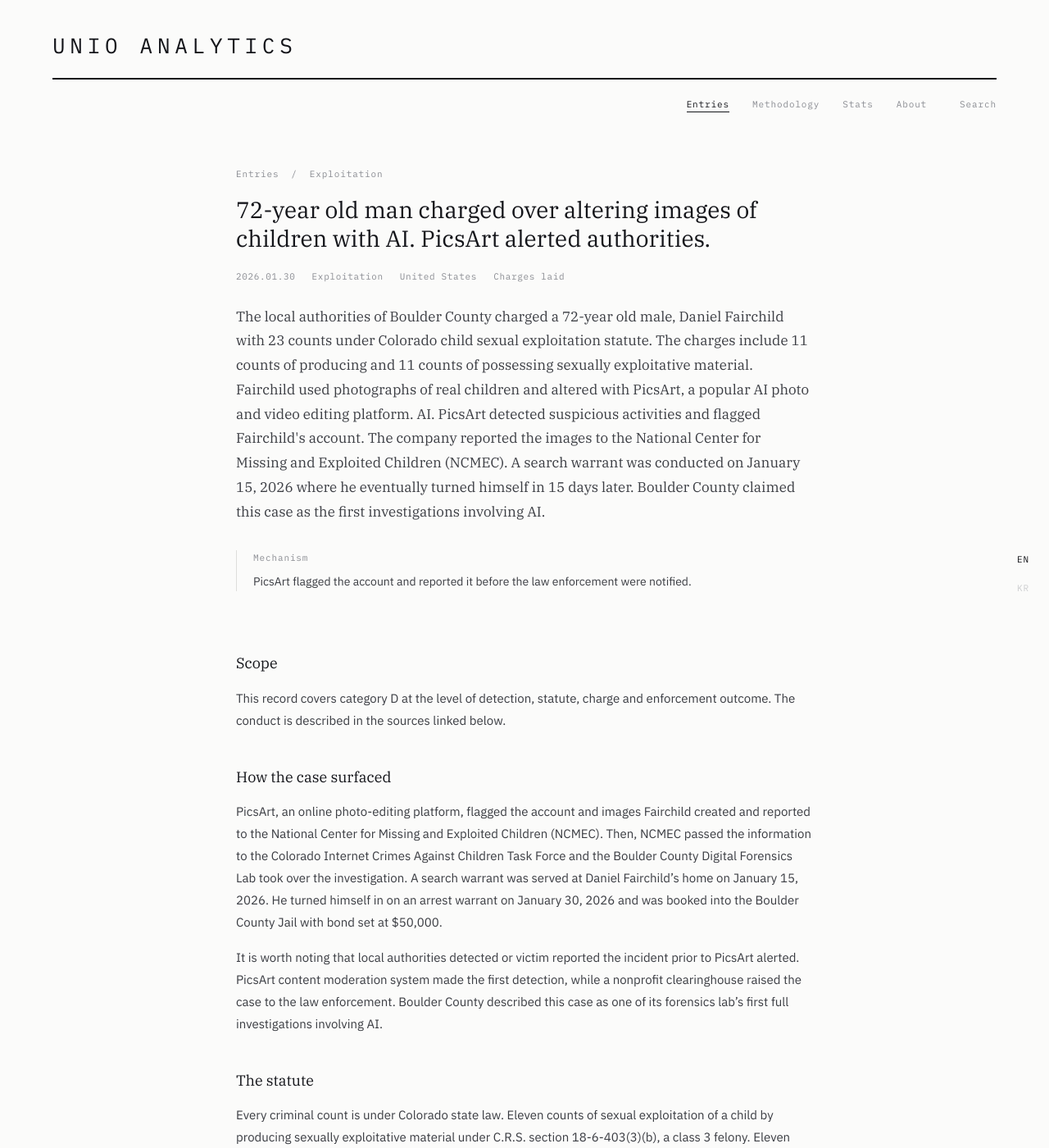
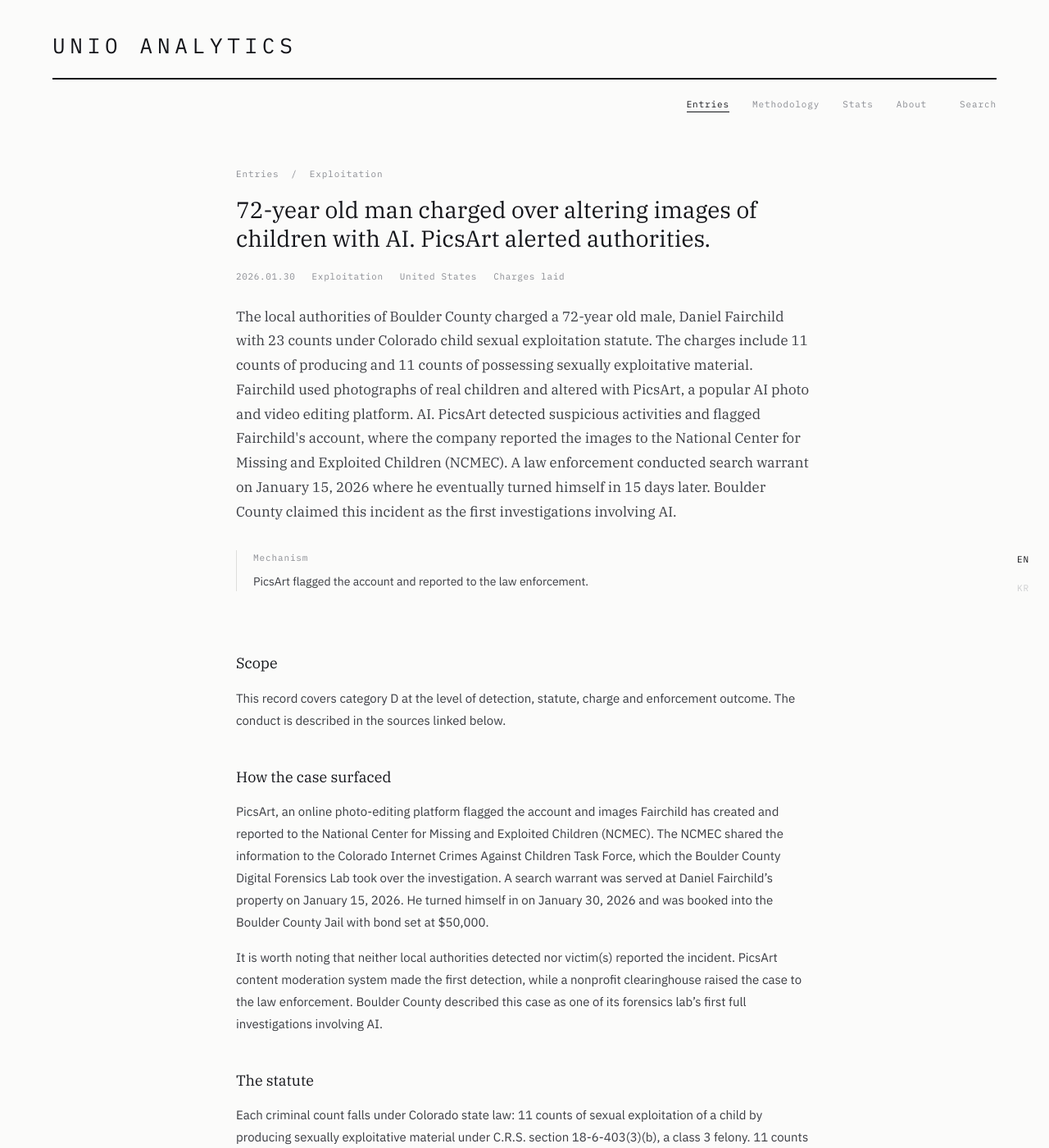
Before and after one commit to maestro-hong/maestro-hong.github.io, a Jekyll site: the page built from _entries/72-year-old-man-charged-ai-child-image.md, in a window 1280 px wide and 1400 px high. Shown: the whole window at 82% size. Built offline with Jekyll 4.4.1, drawn with Linux system fonts in a browser that asks for light colours; some of the changed text lies outside the part shown.

Commit message:
Modify content

```diff
--- a/_entries/72-year-old-man-charged-ai-child-image.md
+++ b/_entries/72-year-old-man-charged-ai-child-image.md
@@ -12,9 +12,9 @@ detection_path: provider
 next_check: 2026-10-26
 safeguard: platform-detection
 safeguard_outcome: caught
-summary: "The local authorities of Boulder County charged a 72-year old male, Daniel Fairchild with 23 counts under Colorado child sexual exploitation statute. The charges include 11 counts of producing and 11 counts of possessing sexually exploitative material. Fairchild used photographs of real children and altered with PicsArt, a popular AI photo and video editing platform. AI. PicsArt detected suspicious activities and flagged Fairchild's account. The company reported the images to the National Center for Missing and Exploited Children (NCMEC). A search warrant was conducted on January 15, 2026 where he eventually turned himself in 15 days later. Boulder County claimed this case as the first investigations involving AI."
+summary: "The local authorities of Boulder County charged a 72-year old male, Daniel Fairchild with 23 counts under Colorado child sexual exploitation statute. The charges include 11 counts of producing and 11 counts of possessing sexually exploitative material. Fairchild used photographs of real children and altered with PicsArt, a popular AI photo and video editing platform. AI. PicsArt detected suspicious activities and flagged Fairchild's account, where the company reported the images to the National Center for Missing and Exploited Children (NCMEC). A law enforcement conducted search warrant on January 15, 2026 where he eventually turned himself in 15 days later. Boulder County claimed this incident as the first investigations involving AI."
 note_label: "Mechanism"
-note: "PicsArt flagged the account and reported it before the law enforcement were notified."
+note: "PicsArt flagged the account and reported to the law enforcement."
 query: 'Boulder County sheriff arrest Colorado man AI generated sexually exploitative images'
 sources:
   - tier: P
@@ -42,43 +42,36 @@ below.
 
 ## How the case surfaced
 
-PicsArt, an online photo-editing platform, flagged the account and images Fairchild created and
+PicsArt, an online photo-editing platform flagged the account and images Fairchild has created and
 reported to the National Center for Missing and Exploited Children
-(NCMEC). Then, NCMEC passed the information to the Colorado Internet Crimes Against
-Children Task Force and the Boulder County Digital Forensics Lab took over the
-investigation. A search warrant was served at Daniel Fairchild's home on
-January 15, 2026. He turned himself in on an arrest warrant on January 30, 2026 and was
+(NCMEC). The NCMEC shared the information to the Colorado Internet Crimes Against
+Children Task Force, which the Boulder County Digital Forensics Lab took over the
+investigation. A search warrant was served at Daniel Fairchild's property on
+January 15, 2026. He turned himself in on January 30, 2026 and was
 booked into the Boulder County Jail with bond set at $50,000.
 
-It is worth noting that local authorities detected or victim reported the incident prior to PicsArt alerted. PicsArt content moderation system made the
+It is worth noting that neither local authorities detected nor victim(s) reported the incident. PicsArt content moderation system made the
 first detection, while a nonprofit clearinghouse raised the case to the law enforcement. Boulder County described this case as one of its forensics lab's first full
 investigations involving AI.
 
 ## The statute
 
-Every criminal count is under Colorado state law. Eleven counts of sexual exploitation of a
+Each criminal count falls under Colorado state law: 11 counts of sexual exploitation of a
 child by producing sexually exploitative material under C.R.S. section
-18-6-403(3)(b), a class 3 felony. Eleven counts of possession under section
+18-6-403(3)(b), a class 3 felony. 11 counts of possession under section
 18-6-403(3)(b.5), a class 5 felony. One count under section 18-6-403(5.5)(a),
 the extraordinary risk enhancer for material involving a child under twelve.
 
 Federal charges were not applied in this case and none of the statutes was laid out for
-artificial intelligence. The provisions used in this case predate generative
-image tools by a wide margin.
+AI. The provisions used in this case predate generative image tools by a wide margin.
 
 ## Altered images
 
 The sheriff's office claims that pictures of real children were altered
 using AI. The distinction of whether images were created or altered carries legal weight
-in the US. Wholly synthetic depictions occupy contested constitutional ground, which is why the federal
-provision is framed around obscenity rather than considering the
-images as contraband outright. Material derived from identifiable real
-children does not raise that problem at all.
-
-Whether prosecutors are more willing to charge altered-image cases than wholly
-synthetic ones is a question this record cannot answer alone. It is
-flagged because it is testable and the distinction is doing more work in these
-prosecutions than the coverage suggests.
+in the US. There are still uncertainties of how US courts views non-human made images as there is no settled law
+of non-human made images. Whether prosecutors are more willing to charge altered-images than wholly
+synthetic ones still needs to be debated.
 
 ## Open
 
```
